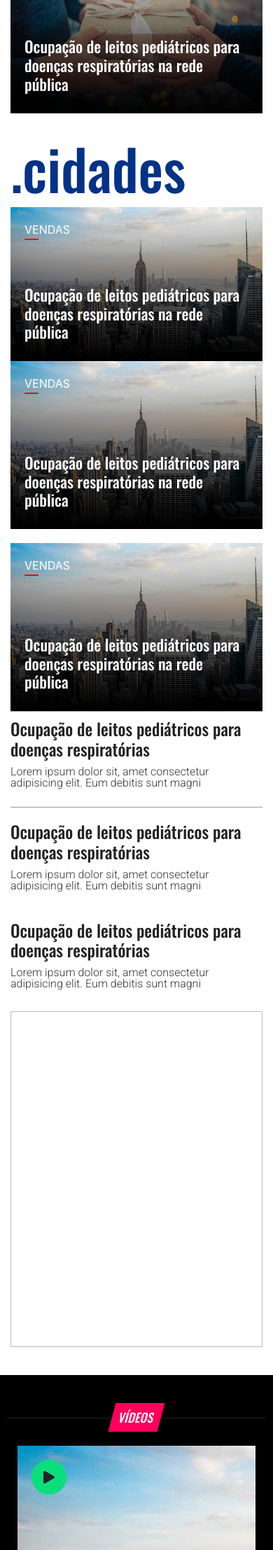
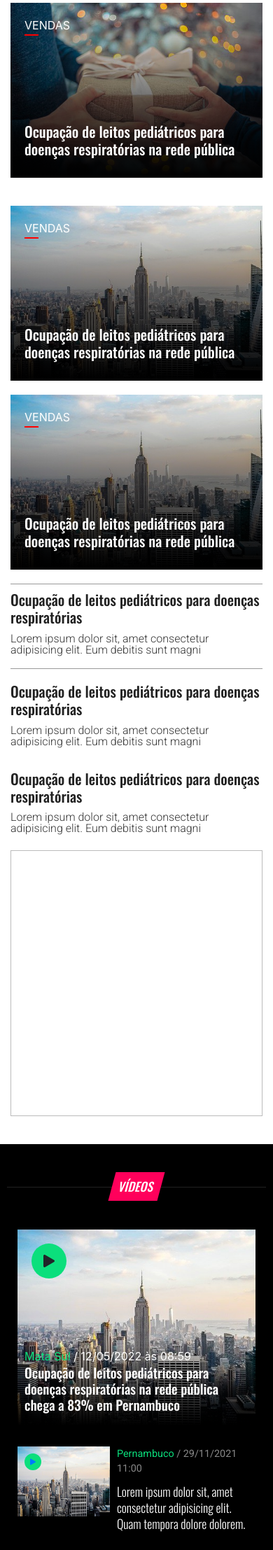
Before and after one commit to Wildarte/portal, a PHP site: page / in a window 390 px wide; the page is wider, and only the part inside the window is pictured. Shown: the part 3625-5840 px from the top of that part at 70% size. Run offline with PHP 8.4, Linux system fonts and the light colour scheme.

Commit message:
responsivo

```diff
--- a/assets/css/style.css
+++ b/assets/css/style.css
@@ -121,8 +121,11 @@ body {
     color: var(--color-main);
     font-size: 5em;
 }
-.m-top-20px{
+.m-top-20{
     margin-top: 20px!important;
+}
+.m-bottom-20{
+    margin-bottom: 20px!important;
 }
 .color-green{
     color: var(--color-green);
@@ -141,6 +144,10 @@ body {
 }
 .m-top-bottom-20{
     margin: 20px auto;
+}
+.pad-left-right-0{
+    padding-left: 0;
+    padding-right: 0;
 }
 /* general */
 
@@ -428,6 +435,7 @@ ul.menu_full li a:hover::after{
 }
 .card_destaque_col_info h3{
     font-size: 1.4em;
+    width: 100%;
 }
 .categoria_card_col{
     text-transform: uppercase;
@@ -472,13 +480,13 @@ ul.menu_full li a:hover::after{
 }
 
 .card_destaque_col_height{
-    height: 100%;
+    min-height: 500px;
     position: relative;
     margin-bottom: 10px;
+    overflow: hidden;
 }
 .card_destaque_col_height img{
     height: 100%;
-    width: 100%;
     object-fit: cover;
     object-position: center;
     transition: all .23s;
@@ -675,6 +683,7 @@ ul.menu_full li a:hover::after{
 .card_video_little{
     width: 100%;
     height: 25%;
+    overflow: hidden;
 }
 .card_video_little a{
     display: flex;
@@ -685,11 +694,13 @@ ul.menu_full li a:hover::after{
     height: 100%;
     margin-right: 10px;
     position: relative;
+    overflow: hidden;
 }
 .card_video_little_thumb img{
     width: 100%;
-    height: 100%;
+    height: 90px;
     transition: all .23s;
+    object-fit: cover;
 }
 .card_video_little:hover img{
     filter: brightness(80%);
@@ -744,8 +755,9 @@ ul.menu_full li a:hover::after{
 }
 .card_more_news_thumb{
     width: 40%;
-    height: 100px;
+    height: 180px;
     margin-right: 20px;
+    overflow: hidden;
 }
 .card_more_news_thumb img{
     width: 100%;
@@ -853,4 +865,174 @@ ul.list_social_footer li a {
         flex-wrap: wrap;
         flex-direction: column-reverse;
     }
+    .card_destaque_col_height{
+        margin-bottom: 20px;
+        min-height: unset;
+        height: 380px;
+    }
+    .card_destaque_col_height img{
+        width: 100%;
+    }
+    .card_destaque_col_info h3{
+        font-size: 1.6em;
+    }
+    .card_destaque_col_text{
+        margin: 20px 0;
+    }
+    .square_ad_height{
+        height: 380px;
+    }
+    .card_video_larger{
+        margin: 20px 0;
+    }
+    .card_video_larger img{
+        width: 100%;
+    }
+    .card_video_little{
+        margin: 20px 0;
+        height: 220px;
+    }
+    .card_video_little_text h3{
+        font-size: 1.4em;
+    }
+    .card_destaque_col{
+        height: 280px;
+    }
+    .h-250{
+        height: 300px!important;
+    }
+    .card_read_more{
+        height: 300px;
+        margin: 20px 0;
+    }
+    .card_read_more .img_card{
+        max-height: 220px;
+    }
+    .card_read_more_text h3{
+        font-size: 1.5em;
+    }
+    .card_video_little_thumb img{
+        height: 180px;
+    }
+
 }
+
+@media(max-width: 768px){
+
+}
+
+@media(max-width: 600px){
+    .card_video_larger{
+        height: 380px;
+    }
+    .card_video_little{
+        height: 180px;
+    }
+    .card_destaque_col_height{
+        height: 320px;
+    }
+    .title-larger{
+        font-size: 3em;
+    }
+    .card_more_news{
+        margin: 20px 0;
+    }
+    .card_more_news p{
+        font-size: .9em!important;
+    }
+    .card_more_news p, .card_more_news h3{
+        font-size: 1.2em;
+    }
+    .card_video_little_thumb img{
+        height: 120px;
+    }
+    .nav_links .pagination span{
+        padding: 2px;
+        font-size: .9em;
+    }
+    .nav_links .pagination a, .nav_links .pagination .active{
+        display: flex;
+        align-items: center;
+        font-size: .9em;
+        padding: 2px 5px;
+    }
+    .pagination{
+        flex-wrap: wrap;
+    }
+}
+
+@media(max-width: 420px){
+    .card_post_destaque:nth-child(1){
+        height: 280px;
+    }
+    .card_post_destaque_info p, .card_section_second_info_top p{
+        font-size: .9em;
+        font-weight: 300;
+    }
+    .card_destaque_col, .card_destaque_col_height{
+        height: 250px;
+    }
+    .card_destaque_col_info h3, .card_destaque_col_text h3{
+        font-size: 1.3em
+    }
+    .card_destaque_col_text{
+        margin: 10px 0;
+    }
+    .card_destaque_col_text p{
+        margin-bottom: .5rem;
+    }
+    .title-larger{
+        font-size: 2.2em;
+    }
+    .card_video_larger{
+        height: 280px;
+    }
+    .card_video_larger_info{
+        width: 100%;
+    }
+    .card_video_larger_info h3{
+        font-size: 1.2em;
+    }
+    .card_video_little_text h3{
+        font-size: 1.1em;
+        line-height: 1.3em;
+    }
+    .card_video_little_text p{
+        margin-bottom: 10px;
+    }
+    .card_video_little_thumb img{
+        height: 100px;
+    }
+    .card_video_little{
+        margin: 10px 0;
+    }
+    .pad-left-right-0-mobile{
+        padding-left: 0;
+        padding-right: 0;
+    }
+    .card_more_news_text{
+        padding-top: 5px;
+    }
+    .card_more_news h3{
+        font-size: 1em;
+    }
+    .card_more_news p{
+        margin-bottom: 0;
+    }
+    .card_more_excerpt{
+        display: none;
+    }
+    .pagination{
+        justify-content: center;
+    }
+    .card_read_more{
+        height: unset;
+        min-height: 280px;
+    }
+    .card_read_more .img_card img{
+        height: 180px;
+    }
+    .footer_logo img{
+        width: 100%;
+    }
+}
--- a/index.html
+++ b/index.html
@@ -303,10 +303,10 @@
                 <div class="col-lg-7 col-12">
                     <div class="row">
 
-                        <div class="col-lg-7">
+                        <div class="col-lg-7 m-bottom-20">
                             <article class="card_destaque_col_height">
                                 <a href="#">
-                                    <img src="assets/img/posts/post1.jpg" alt="">
+                                    <img src="assets/img/posts/post4.jpg" alt="">
 
                                     <div class="card_destaque_col_info">
 
@@ -358,7 +358,7 @@
 
                 <div class="col-lg-5 col-12">
                     <div class="row">
-                        <div class="col-lg-6">
+                        <div class="col-lg-6 m-top-20">
                             <article class="card_destaque_col_text margin-top-0 b-top-bottom">
                                 <a href="#">
 
@@ -513,7 +513,7 @@
                     <div class="row">
 
                         <div class="col-lg-7">
-                            <article class="card_destaque_col_height">
+                            <article class="card_destaque_col_height m-bottom-20">
                                 <a href="#">
                                     <img src="assets/img/posts/post3.jpg" alt="">
 
@@ -897,7 +897,7 @@
                             </div>
 
                             <div class="row">
-                                <div class="col-12">
+                                <div class="col-12 pad-left-right-0-mobile">
                                     <article class="card_more_news">
                                         <a href="#">
                                             <div class="card_more_news_thumb">
@@ -906,7 +906,7 @@
                                             <div class="card_more_news_text">
                                                 <p><span class="categoria_card_info">Pernambuco</span> / <time>29/11/2021 11:00</time></p>
                                                 <h3>Lorem ipsum dolor sit, amet consectetur adipisicing elit. Quam tempora dolore dolorem.</h3>
-                                                <p>Lorem ipsum dolor sit amet consectetur adipisicing elit. Adipisci suscipit sed facilis, commodi itaque dignissimos incidunt eveniet recusandae libero fugiat.</p>
+                                                <p class="card_more_excerpt">Lorem ipsum dolor sit amet consectetur adipisicing elit. Adipisci suscipit sed facilis, commodi itaque dignissimos incidunt eveniet recusandae libero fugiat.</p>
                                             </div>
                                         </a>
                                     </article>
@@ -914,12 +914,12 @@
                                     <article class="card_more_news">
                                         <a href="#">
                                             <div class="card_more_news_thumb">
-                                                <img src="assets/img/posts/post1.jpg" alt="">
+                                                <img src="assets/img/posts/post2.jpg" alt="">
                                             </div>
                                             <div class="card_more_news_text">
                                                 <p><span class="categoria_card_info">Pernambuco</span> / <time>29/11/2021 11:00</time></p>
                                                 <h3>Lorem ipsum dolor sit, amet consectetur adipisicing elit. Quam tempora dolore dolorem.</h3>
-                                                <p>Lorem ipsum dolor sit amet consectetur adipisicing elit. Adipisci suscipit sed facilis, commodi itaque dignissimos incidunt eveniet recusandae libero fugiat.</p>
+                                                <p class="card_more_excerpt">Lorem ipsum dolor sit amet consectetur adipisicing elit. Adipisci suscipit sed facilis, commodi itaque dignissimos incidunt eveniet recusandae libero fugiat.</p>
                                             </div>
                                         </a>
                                     </article>
@@ -927,12 +927,12 @@
                                     <article class="card_more_news">
                                         <a href="#">
                                             <div class="card_more_news_thumb">
-                                                <img src="assets/img/posts/post1.jpg" alt="">
+                                                <img src="assets/img/posts/post4.jpg" alt="">
                                             </div>
                                             <div class="card_more_news_text">
                                                 <p><span class="categoria_card_info">Pernambuco</span> / <time>29/11/2021 11:00</time></p>
                                                 <h3>Lorem ipsum dolor sit, amet consectetur adipisicing elit. Quam tempora dolore dolorem.</h3>
-                                                <p>Lorem ipsum dolor sit amet consectetur adipisicing elit. Adipisci suscipit sed facilis, commodi itaque dignissimos incidunt eveniet recusandae libero fugiat.</p>
+                                                <p class="card_more_excerpt">Lorem ipsum dolor sit amet consectetur adipisicing elit. Adipisci suscipit sed facilis, commodi itaque dignissimos incidunt eveniet recusandae libero fugiat.</p>
                                             </div>
                                         </a>
                                     </article>
@@ -957,7 +957,7 @@
                 </div>
 
                 <div class="col-lg-3">
-                    <section>
+                    <section class="d-flex flex-wrap">
                         <h2 class="title-scale-post">
                             <span>Mais lidas</span>
                         </h2>
@@ -972,7 +972,7 @@
 
                                         <span>Mata Sul / 11/05/2022 ás 06:36</span>
 
-                                        <h3>Servidores municipais de Palmares decidem entrar em greve a partir desta quarta-feira</h3>
+                                        <h3>Servidores municipais de Palmares decidem entrar em greve a partir desta quarta-feira Lorem ipsum dolor sit, amet consectetur adipisicing elit. Harum, assumenda.</h3>
 
                                     </div>
                                 </div>
```
